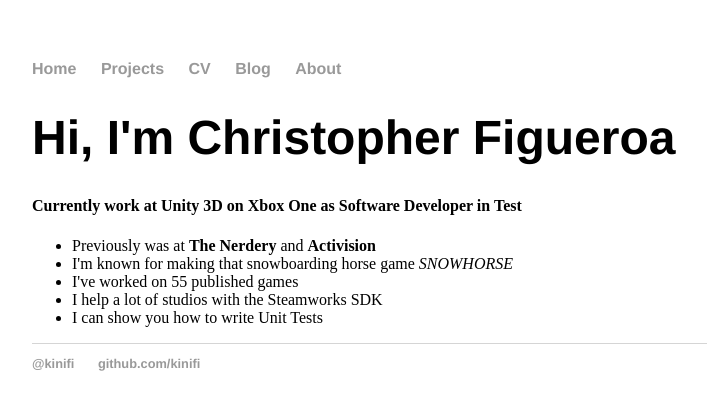
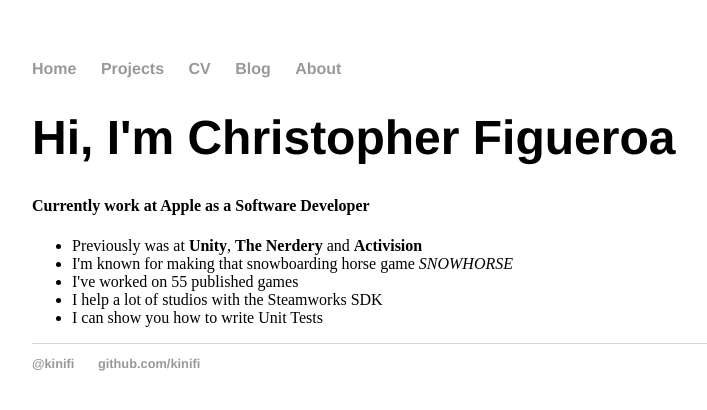
Before and after one commit to kinifi/kinifi.github.io, a Jekyll site: the page built from index.html, in a window 1280 px wide. Shown: the top 410 px of the page, without its empty margins (160-867 px from the left). Built offline with Jekyll 4.4.1, drawn with Linux system fonts in a browser that asks for light colours.

Commit message:
Update index.html

```diff
--- a/index.html
+++ b/index.html
@@ -4,9 +4,9 @@ title: Christopher Figueroa / Game Developer
 ---
 <div class="blurb">
 	<h1>Hi, I'm Christopher Figueroa</h1>
-	<h4>Currently work at Unity 3D on Xbox One as Software Developer in Test</h4>
+	<h4>Currently work at Apple as a Software Developer</h4>
 	<ul>
-		<li>Previously was at <b>The Nerdery</b> and <b>Activision</b></li>
+		<li>Previously was at <b>Unity</b>, <b>The Nerdery</b> and <b>Activision</b></li>
 		<li>I'm known for making that snowboarding horse game <em>SNOWHORSE</em></li>
 		<li>I've worked on 55 published games</li>
 		<li>I help a lot of studios with the Steamworks SDK</li>
```
